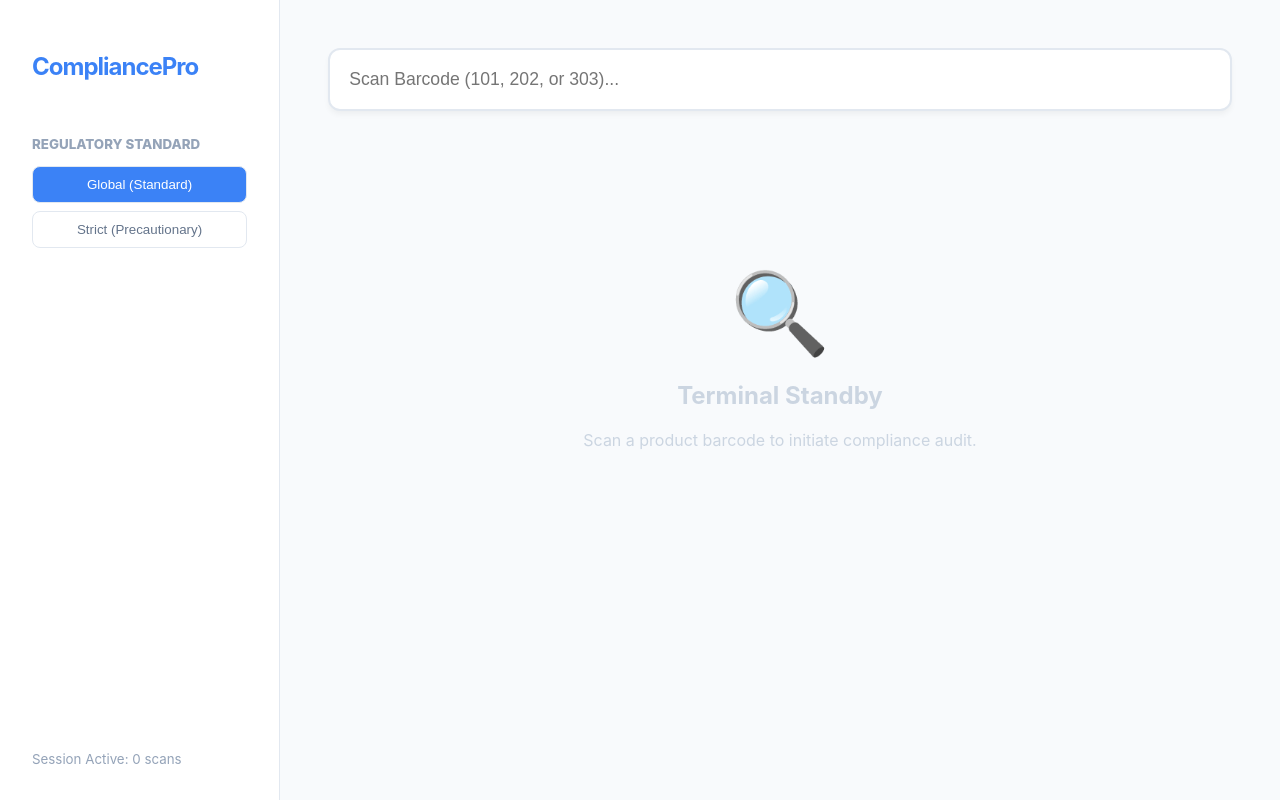
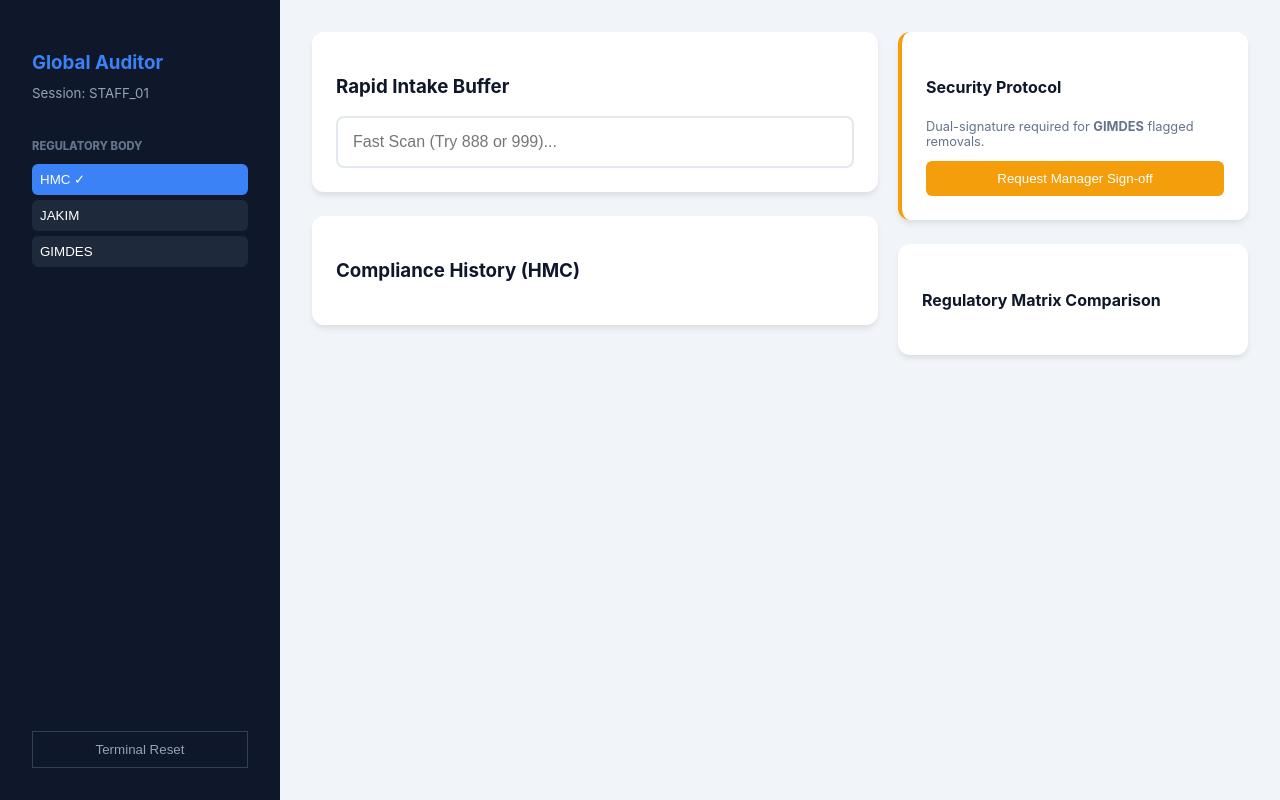
Before and after one commit to mohamedmehdigara/react-halal-food-validator, a React (Create React App) app: page / in a window 1280 px wide. Built offline with nearby package versions, Linux system fonts and the light colour scheme.

Commit message:
edited file

```diff
--- a/src/App.js
+++ b/src/App.js
@@ -1,258 +1,219 @@
-import React, { useState, useMemo } from 'react';
+import React, { useState, useMemo, useEffect, useRef } from 'react';
 import { create } from 'zustand';
 import { persist } from 'zustand/middleware';
 import styled, { createGlobalStyle, keyframes } from 'styled-components';
 
 // --- 1. GLOBAL STYLES ---
 const GlobalStyle = createGlobalStyle`
-  body {
-    margin: 0; padding: 0;
-    font-family: 'Inter', -apple-system, sans-serif;
-    background-color: #f8fafc;
-    color: #0f172a;
-    -webkit-font-smoothing: antialiased;
-  }
-  * { box-sizing: border-box; transition: all 0.2s ease; }
+  body { margin: 0; padding: 0; font-family: 'Inter', sans-serif; background-color: #f1f5f9; color: #0f172a; }
+  * { box-sizing: border-box; transition: all 0.2s cubic-bezier(0.4, 0, 0.2, 1); }
 `;
 
-const slideUp = keyframes`
-  from { opacity: 0; transform: translateY(20px); }
-  to { opacity: 1; transform: translateY(0); }
+const pulse = keyframes`
+  0% { transform: scale(1); opacity: 1; }
+  50% { transform: scale(1.05); opacity: 0.8; }
+  100% { transform: scale(1); opacity: 1; }
 `;
 
-// --- 2. ZUSTAND STORE (State Persistence) ---
+// --- 2. THE PRINCIPAL STORE (Security & Buffer) ---
 const useStore = create(
   persist(
     (set) => ({
-      standard: 'Global', // Global vs Strict (Regulatory Toggles)
+      auth: { scannerId: 'STAFF_01', managerId: null },
+      activeStandard: 'HMC', // HMC vs JAKIM vs GIMDES
+      batchBuffer: [],
       history: [],
-      vendorNotes: {},
-      setStandard: (s) => set({ standard: s }),
-      addHistory: (item) => set((state) => ({
-        history: [{ ...item, id: Date.now() }, ...state.history].slice(0, 6)
+
+      setManager: (id) => set((state) => ({ auth: { ...state.auth, managerId: id } })),
+      setStandard: (s) => set({ activeStandard: s }),
+
+      addToBuffer: (barcode) => set((state) => ({
+        batchBuffer: [...state.batchBuffer, { barcode, id: Date.now(), status: 'pending' }]
       })),
-      saveNote: (id, note) => set((state) => ({
-        vendorNotes: { ...state.vendorNotes, [id]: note }
+
+      processBuffer: (results) => set((state) => ({
+        history: [...results, ...state.history].slice(0, 50),
+        batchBuffer: []
       })),
+
+      clearSession: () => set({ history: [], batchBuffer: [], auth: { scannerId: 'STAFF_01', managerId: null } })
     }),
-    { name: 'staff-verifier-v5' }
+    { name: 'principal-compliance-v7' }
   )
 );
 
-// --- 3. PRODUCT ENGINE (Risk-Encoded Data) ---
-const PRODUCTS = {
-  "101": {
-    name: "Classic Fruit Chews",
-    brand: "SweetStep",
-    category: "Snacks",
-    img: "🍏",
-    ingredients: [
-      { name: "Pectin", status: "halal", risk: "Low" },
-      { name: "Artificial Flavor", status: "halal", risk: "Medium" },
-      { name: "E120 Carmine", status: "haram", risk: "High", source: "Insects" }
-    ]
+// --- 3. MULTI-REGULATORY DATA MATRIX ---
+const PRODUCT_MATRIX = {
+  "999": {
+    name: "Artisan Sea Salt Mix",
+    category: "Pantry",
+    regulations: {
+      HMC: { status: 'halal', risk: 'Low', note: 'Standard mineral check.' },
+      JAKIM: { status: 'mushbooh', risk: 'Medium', note: 'Trace minerals require facility audit.' },
+      GIMDES: { status: 'halal', risk: 'Low', note: 'Verified origin.' }
+    }
   },
-  "202": {
-    name: "Organic Berry Bites",
-    brand: "PurePath",
-    category: "Snacks",
-    img: "🍓",
-    ingredients: [
-      { name: "Berry Juice", status: "halal", risk: "Low" },
-      { name: "Agar Agar", status: "halal", risk: "Low" }
-    ]
-  },
-  "303": {
-    name: "Whey Protein Bar",
-    brand: "TitanForce",
-    category: "Supplements",
-    img: "💪",
-    ingredients: [
-      { name: "Whey Isolate", status: "halal", risk: "Medium" },
-      { name: "L-Cysteine", status: "mushbooh", risk: "High", source: "Unclear derivation" }
-    ]
+  "888": {
+    name: "Enriched Flour",
+    category: "Bakery",
+    regulations: {
+      HMC: { status: 'halal', risk: 'Low', note: 'Synthetic vitamins approved.' },
+      JAKIM: { status: 'halal', risk: 'Low', note: 'Standard fortification.' },
+      GIMDES: { status: 'haram', risk: 'High', note: 'E924 additive used in milling.' }
+    }
   }
 };
 
-// --- 4. STYLED COMPONENTS (SaaS Dashboard UI) ---
-const Layout = styled.div` display: grid; grid-template-columns: 280px 1fr; min-height: 100vh; `;
+// --- 4. STYLED COMPONENTS ---
+const AppGrid = styled.div` display: grid; grid-template-columns: 280px 1fr; height: 100vh; `;
+const Sidebar = styled.nav` background: #0f172a; color: white; padding: 2rem; display: flex; flex-direction: column; gap: 2rem; `;
+const Workspace = styled.main` padding: 2rem; overflow-y: auto; `;
+const Card = styled.div` background: white; border-radius: 12px; padding: 1.5rem; box-shadow: 0 4px 6px -1px rgba(0,0,0,0.1); margin-bottom: 1.5rem; `;
 
-const Sidebar = styled.nav`
-  background: white; border-right: 1px solid #e2e8f0; padding: 2rem;
-  display: flex; flex-direction: column; gap: 2rem;
+const StatusTag = styled.span`
+  padding: 4px 10px; border-radius: 6px; font-size: 0.75rem; font-weight: bold;
+  background: ${props => props.type === 'halal' ? '#dcfce7' : props.type === 'mushbooh' ? '#fef3c7' : '#fecaca'};
+  color: ${props => props.type === 'halal' ? '#166534' : props.type === '92400e' ? '#92400e' : '#991b1b'};
 `;
 
-const Main = styled.main` padding: 3rem; max-width: 1100px; margin: 0 auto; width: 100%; `;
-
-const SearchInput = styled.input`
-  width: 100%; padding: 1.2rem; border-radius: 12px; border: 2px solid #e2e8f0;
-  font-size: 1.1rem; margin-bottom: 2rem; box-shadow: 0 4px 6px -1px rgba(0,0,0,0.05);
-  &:focus { outline: none; border-color: #3b82f6; box-shadow: 0 0 0 4px rgba(59, 130, 246, 0.1); }
-`;
-
-const ProductCard = styled.div`
-  background: white; border-radius: 24px; padding: 2.5rem;
-  box-shadow: 0 20px 25px -5px rgba(0,0,0,0.05); animation: ${slideUp} 0.5s ease-out;
-`;
-
-const RiskHeatmap = styled.div`
-  height: 8px; width: 100%; background: #f1f5f9; border-radius: 4px;
-  display: flex; overflow: hidden; margin: 1.5rem 0;
-`;
-
-const HeatSegment = styled.div`
-  height: 100%; width: ${props => props.width}%; background: ${props => props.color};
-`;
-
-const StatusChip = styled.div`
-  padding: 0.8rem 1.5rem; border-radius: 10px; font-weight: 800; display: inline-flex; align-items: center; gap: 10px;
-  background: ${props => props.type === 'haram' ? '#fef2f2' : props.type === 'mushbooh' ? '#fffbeb' : '#f0fdf4'};
-  color: ${props => props.type === 'haram' ? '#991b1b' : props.type === '92400e' ? '#92400e' : '#166534'};
-  margin-bottom: 1.5rem;
-`;
-
-const SuggestionGrid = styled.div`
-  display: grid; grid-template-columns: 1fr 1fr; gap: 1rem; margin-top: 2rem;
-`;
-
-const NoteBox = styled.textarea`
-  width: 100%; height: 100px; padding: 1rem; border-radius: 12px; border: 1px solid #e2e8f0;
-  background: #fffcf0; font-family: inherit; margin-top: 1rem; resize: none;
+const BatchItem = styled.div`
+  display: flex; justify-content: space-between; padding: 10px; background: #f8fafc;
+  border-radius: 6px; margin-bottom: 8px; border: 1px solid #e2e8f0;
+  animation: ${pulse} 2s infinite;
 `;
 
 // --- 5. MAIN APPLICATION ---
 export default function App() {
-  const [query, setQuery] = useState('');
-  const [activeProduct, setActiveProduct] = useState(null);
+  const [input, setInput] = useState('');
   const store = useStore();
 
-  const handleSearch = (e) => {
-    const val = e.target.value;
-    setQuery(val);
-    if (PRODUCTS[val]) {
-      const p = PRODUCTS[val];
-      setActiveProduct({ ...p, id: val });
-      const status = p.ingredients.some(i => i.status === 'haram') ? 'haram' : 'halal';
-      store.addHistory({ name: p.name, status });
-    }
+  // STAFF LOGIC: Async Batch Processor
+  const processBatch = () => {
+    const results = store.batchBuffer.map(item => {
+      const data = PRODUCT_MATRIX[item.barcode];
+      if (!data) return null;
+      return {
+        ...data,
+        resolvedStatus: data.regulations[store.activeStandard].status,
+        timestamp: new Date().toLocaleTimeString()
       };
+    }).filter(Boolean);
 
-  // STAFF LOGIC: Calculate dynamic verdict based on Regulatory Standard
-  const verdict = useMemo(() => {
-    if (!activeProduct) return null;
-    const hasHaram = activeProduct.ingredients.some(i => i.status === 'haram');
-    const hasHighRisk = activeProduct.ingredients.some(i => i.risk === 'High');
-
-    if (hasHaram) return 'haram';
-    if (store.standard === 'Strict' && hasHighRisk) return 'mushbooh';
-    return 'halal';
-  }, [activeProduct, store.standard]);
-
-  // STAFF LOGIC: Smart Alternative Finder
-  const alternatives = useMemo(() => {
-    if (!activeProduct || verdict === 'halal') return [];
-    return Object.entries(PRODUCTS).filter(([id, p]) =>
-      p.category === activeProduct.category &&
-      id !== activeProduct.id &&
-      !p.ingredients.some(i => i.status === 'haram' || i.risk === 'High')
-    ).slice(0, 2);
-  }, [activeProduct, verdict]);
+    store.processBuffer(results);
+  };
 
   return (
     <>
       <GlobalStyle />
-      <Layout>
+      <AppGrid>
         <Sidebar>
-          <h2 style={{ color: '#3b82f6', letterSpacing: '-1px' }}>CompliancePro</h2>
+          <div>
+            <h3 style={{ color: '#3b82f6', marginBottom: '0.5rem' }}>Global Auditor</h3>
+            <small style={{ color: '#94a3b8' }}>Session: {store.auth.scannerId}</small>
+          </div>
 
           <div>
-            <small style={{ fontWeight: 800, color: '#94a3b8' }}>REGULATORY STANDARD</small>
-            <div style={{ marginTop: '0.8rem', display: 'flex', flexDirection: 'column', gap: '8px' }}>
-              <button onClick={() => store.setStandard('Global')} style={{ padding: '10px', borderRadius: '8px', border: '1px solid #e2e8f0', background: store.standard === 'Global' ? '#3b82f6' : 'white', color: store.standard === 'Global' ? 'white' : '#64748b', cursor: 'pointer' }}>Global (Standard)</button>
-              <button onClick={() => store.setStandard('Strict')} style={{ padding: '10px', borderRadius: '8px', border: '1px solid #e2e8f0', background: store.standard === 'Strict' ? '#3b82f6' : 'white', color: store.standard === 'Strict' ? 'white' : '#64748b', cursor: 'pointer' }}>Strict (Precautionary)</button>
+            <label style={{ fontSize: '0.7rem', color: '#64748b', fontWeight: 800 }}>REGULATORY BODY</label>
+            <div style={{ marginTop: '10px', display: 'flex', flexDirection: 'column', gap: '5px' }}>
+              {['HMC', 'JAKIM', 'GIMDES'].map(reg => (
+                <button
+                  key={reg}
+                  onClick={() => store.setStandard(reg)}
+                  style={{
+                    padding: '8px', textAlign: 'left', borderRadius: '6px', border: 'none',
+                    background: store.activeStandard === reg ? '#3b82f6' : '#1e293b', color: 'white', cursor: 'pointer'
+                  }}
+                >
+                  {reg} {store.activeStandard === reg && '✓'}
+                </button>
+              ))}
             </div>
           </div>
 
           <div style={{ marginTop: 'auto' }}>
-            <small style={{ color: '#94a3b8' }}>Session Active: {store.history.length} scans</small>
+            <button onClick={store.clearSession} style={{ background: 'none', border: '1px solid #334155', color: '#94a3b8', width: '100%', padding: '10px', cursor: 'pointer' }}>
+              Terminal Reset
+            </button>
           </div>
         </Sidebar>
 
-        <Main>
-          <SearchInput placeholder="Scan Barcode (101, 202, or 303)..." value={query} onChange={handleSearch} />
+        <Workspace>
+          <div style={{ display: 'grid', gridTemplateColumns: '1fr 350px', gap: '20px' }}>
+            <section>
+              <Card>
+                <h3>Rapid Intake Buffer</h3>
+                <form onSubmit={(e) => { e.preventDefault(); store.addToBuffer(input); setInput(''); }}>
+                  <input
+                    placeholder="Fast Scan (Try 888 or 999)..."
+                    value={input}
+                    onChange={(e) => setInput(e.target.value)}
+                    style={{ width: '100%', padding: '15px', borderRadius: '8px', border: '2px solid #e2e8f0', fontSize: '1rem' }}
+                  />
+                </form>
 
-          {activeProduct ? (
-            <ProductCard>
-              <StatusChip type={verdict}>
-                {verdict === 'haram' ? '❌ HARAM FLAG' : verdict === 'mushbooh' ? '⚠️ MUSHBOOH / HIGH RISK' : '✅ HALAL CERTIFIED'}
-              </StatusChip>
+                {store.batchBuffer.length > 0 && (
+                  <div style={{ marginTop: '20px' }}>
+                    <div style={{ display: 'flex', justifyContent: 'space-between', marginBottom: '10px' }}>
+                      <small>{store.batchBuffer.length} items in queue</small>
+                      <button onClick={processBatch} style={{ background: '#22c55e', color: 'white', border: 'none', padding: '5px 15px', borderRadius: '4px', cursor: 'pointer' }}>Commit Batch</button>
+                    </div>
+                    {store.batchBuffer.map(item => (
+                      <BatchItem key={item.id}>
+                        <span>SKU: {item.barcode}</span>
+                        <small>WAITING...</small>
+                      </BatchItem>
+                    ))}
+                  </div>
+                )}
+              </Card>
 
-              <div style={{ display: 'flex', justifyContent: 'space-between', alignItems: 'flex-start' }}>
+              <Card>
+                <h3>Compliance History ({store.activeStandard})</h3>
+                {store.history.map((h, i) => (
+                  <div key={i} style={{ padding: '12px 0', borderBottom: '1px solid #f1f5f9', display: 'flex', justifyContent: 'space-between' }}>
                     <div>
-                  <h1 style={{ fontSize: '2.5rem', margin: 0 }}>{activeProduct.img} {activeProduct.name}</h1>
-                  <p style={{ color: '#64748b', fontSize: '1.1rem' }}>{activeProduct.brand} • {activeProduct.category}</p>
+                      <strong>{h.name}</strong> <br />
+                      <small style={{ color: '#64748b' }}>{h.regulations[store.activeStandard].note}</small>
                     </div>
+                    <StatusTag type={h.resolvedStatus}>{h.resolvedStatus.toUpperCase()}</StatusTag>
                   </div>
+                ))}
+              </Card>
+            </section>
 
-              <div style={{ marginTop: '2rem' }}>
-                <small style={{ fontWeight: 800, color: '#64748b' }}>INGREDIENT RISK ANALYSIS</small>
-                <RiskHeatmap>
-                  {activeProduct.ingredients.map((ing, i) => (
-                    <HeatSegment
-                      key={i}
-                      width={100 / activeProduct.ingredients.length}
-                      color={ing.status === 'haram' ? '#ef4444' : ing.risk === 'High' ? '#f59e0b' : '#22c55e'}
-                    />
-                  ))}
-                </RiskHeatmap>
+            <section>
+              <Card style={{ borderLeft: '4px solid #f59e0b' }}>
+                <h4>Security Protocol</h4>
+                <p style={{ fontSize: '0.8rem', color: '#64748b' }}>Dual-signature required for <strong>GIMDES</strong> flagged removals.</p>
+                {!store.auth.managerId ? (
+                  <button
+                    onClick={() => store.setManager('MGMT_ALPHA')}
+                    style={{ width: '100%', padding: '10px', background: '#f59e0b', color: 'white', border: 'none', borderRadius: '6px', cursor: 'pointer' }}
+                  >
+                    Request Manager Sign-off
+                  </button>
+                ) : (
+                  <div style={{ background: '#dcfce7', padding: '10px', borderRadius: '6px', fontSize: '0.8rem', color: '#166534' }}>
+                    Authorized by: {store.auth.managerId}
                   </div>
+                )}
+              </Card>
 
-              <div style={{ display: 'grid', gridTemplateColumns: '1fr 1fr', gap: '2rem', marginTop: '1rem' }}>
-                <div>
-                  <h4>Technical Breakdown</h4>
-                  {activeProduct.ingredients.map((ing, i) => (
-                    <div key={i} style={{ padding: '10px 0', borderBottom: '1px solid #f1f5f9', fontSize: '0.9rem' }}>
-                      <div style={{ display: 'flex', justifyContent: 'space-between' }}>
-                        <span>{ing.name}</span>
-                        <span style={{ color: ing.risk === 'High' ? '#ef4444' : '#94a3b8' }}>{ing.risk} Risk</span>
-                      </div>
+              <Card>
+                <h4>Regulatory Matrix Comparison</h4>
+                <div style={{ fontSize: '0.75rem' }}>
+                  {store.history[0] && Object.entries(store.history[0].regulations).map(([reg, data]) => (
+                    <div key={reg} style={{ display: 'flex', justifyContent: 'space-between', padding: '5px 0' }}>
+                      <span>{reg}</span>
+                      <StatusTag type={data.status}>{data.status}</StatusTag>
                     </div>
                   ))}
                 </div>
-                <div>
-                  <h4>Local Compliance Wiki</h4>
-                  <NoteBox
-                    placeholder="Enter vendor observations or customer feedback..."
-                    value={store.vendorNotes[activeProduct.id] || ''}
-                    onChange={(e) => store.saveNote(activeProduct.id, e.target.value)}
-                  />
+              </Card>
+            </section>
           </div>
-              </div>
-
-              {alternatives.length > 0 && (
-                <div style={{ marginTop: '3rem', padding: '2rem', background: '#f0f9ff', borderRadius: '16px' }}>
-                  <h4 style={{ margin: 0, color: '#0369a1' }}>💡 Smart Switch Suggestion</h4>
-                  <p style={{ color: '#0c4a6e', fontSize: '0.9rem' }}>The current item doesn't meet the {store.standard} standard. Recommend these instead:</p>
-                  <SuggestionGrid>
-                    {alternatives.map(([id, p]) => (
-                      <div key={id} style={{ background: 'white', padding: '1rem', borderRadius: '12px', boxShadow: '0 4px 6px rgba(0,0,0,0.05)' }}>
-                        <strong>{p.img} {p.name}</strong>
-                        <div style={{ fontSize: '0.75rem', color: '#64748b' }}>SKU: {id}</div>
-                      </div>
-                    ))}
-                  </SuggestionGrid>
-                </div>
-              )}
-            </ProductCard>
-          ) : (
-            <div style={{ textAlign: 'center', marginTop: '15vh', color: '#cbd5e1' }}>
-              <div style={{ fontSize: '5rem' }}>🔍</div>
-              <h2>Terminal Standby</h2>
-              <p>Scan a product barcode to initiate compliance audit.</p>
-            </div>
-          )}
-        </Main>
-      </Layout>
+        </Workspace>
+      </AppGrid>
     </>
   );
 }
```
Lines whose indentation alone changed are shown as unchanged.
